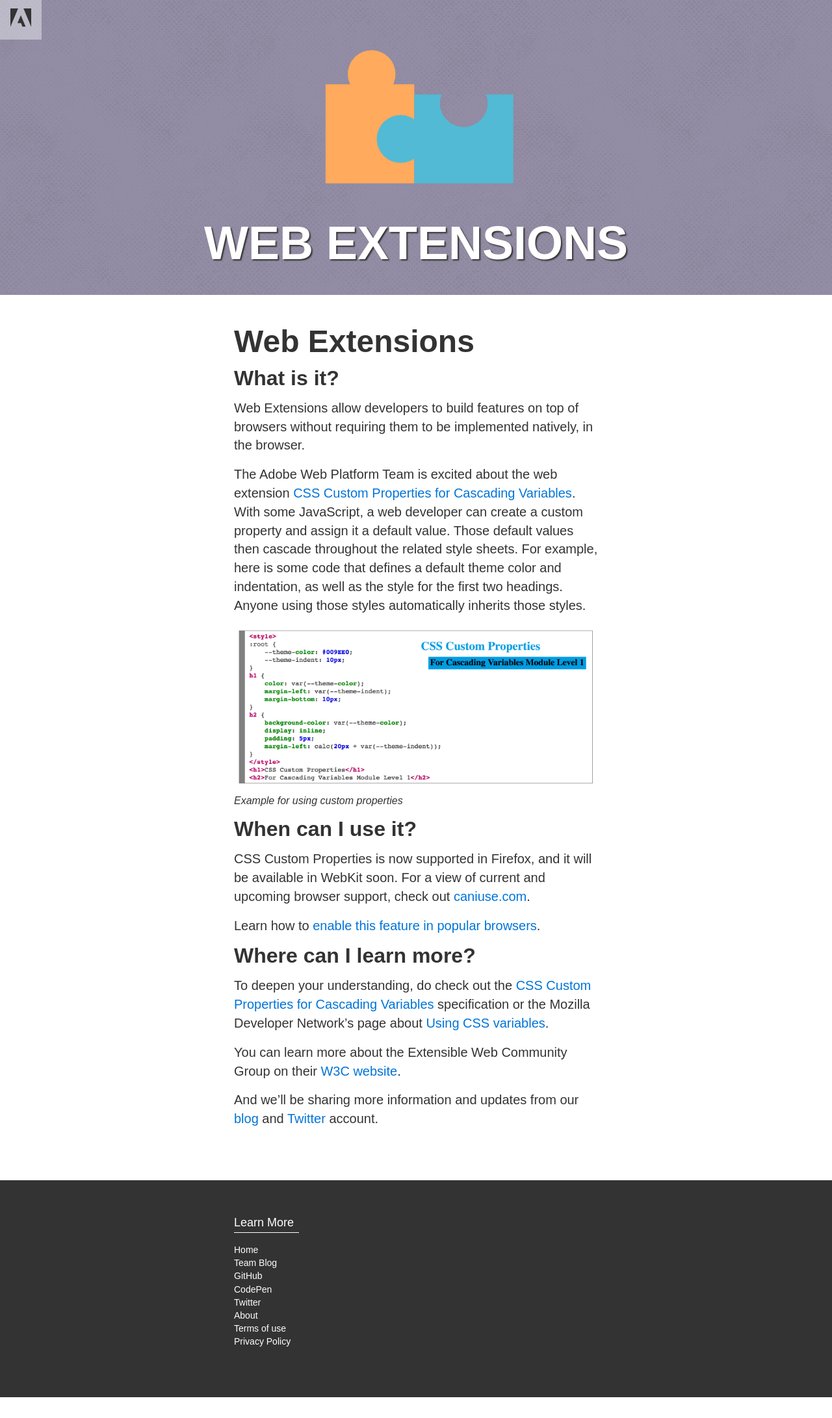
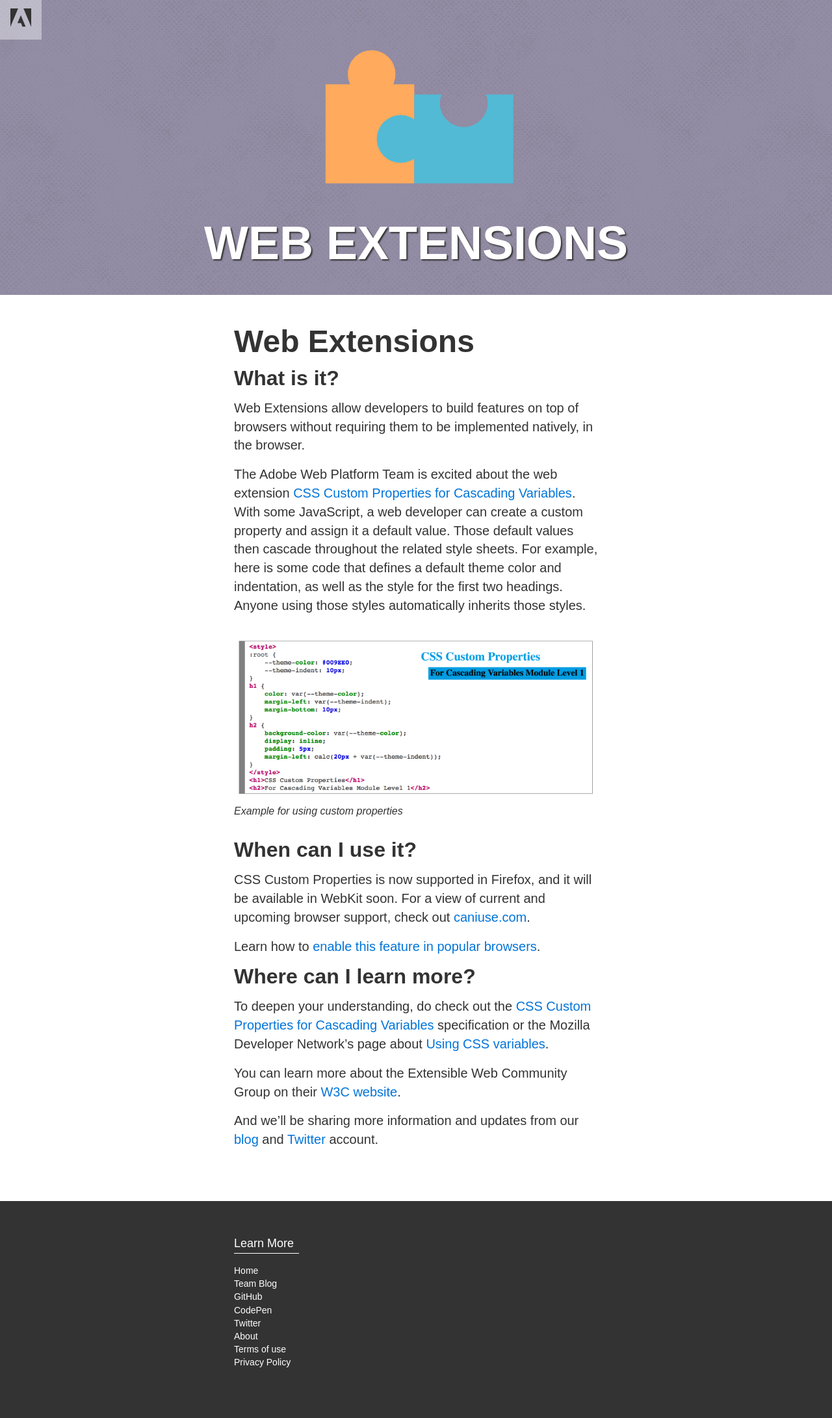
Before and after one commit to adobe-webplatform/adobe-webplatform.github.io, a Jekyll site: the page built from _posts/2014-08-28-web-extensions.md, in a window 1280 px wide. Shown: the whole page at 65% size. Built offline with Jekyll 4.4.1, drawn with Linux system fonts in a browser that asks for light colours; nearby versions of some CDN libraries; before the commit the page ends 2151 px from its top, so only the background shows below that.

Commit message:
Keep figure margin at 2rem.

```diff
--- a/css/main.css
+++ b/css/main.css
@@ -158,12 +158,15 @@ h1, h2, h3, h4, h5, h6 {
 p, code, pre, blockquote {
   margin: 1rem 0; }
 
-figure, iframe {
-  margin: 1rem 0; }
+figure {
+  margin: 2rem 0; }
 
 figcaption {
   font-size: 1rem;
   font-style: italic; }
+
+iframe {
+  margin: 1rem 0; }
 
 ol, ul {
   margin: 1rem 3rem; }
--- a/css/main.scss
+++ b/css/main.scss
@@ -197,13 +197,17 @@ p, code, pre, blockquote {
   margin: 1rem 0;
 }
 
-figure, iframe {
-  margin: 1rem 0;
+figure {
+  margin: 2rem 0;
 }
 
 figcaption {
   font-size: 1rem;
   font-style: italic;
+}
+
+iframe {
+  margin: 1rem 0;
 }
 
 ol, ul {
```
Also changed, not shown: 1 other file.
